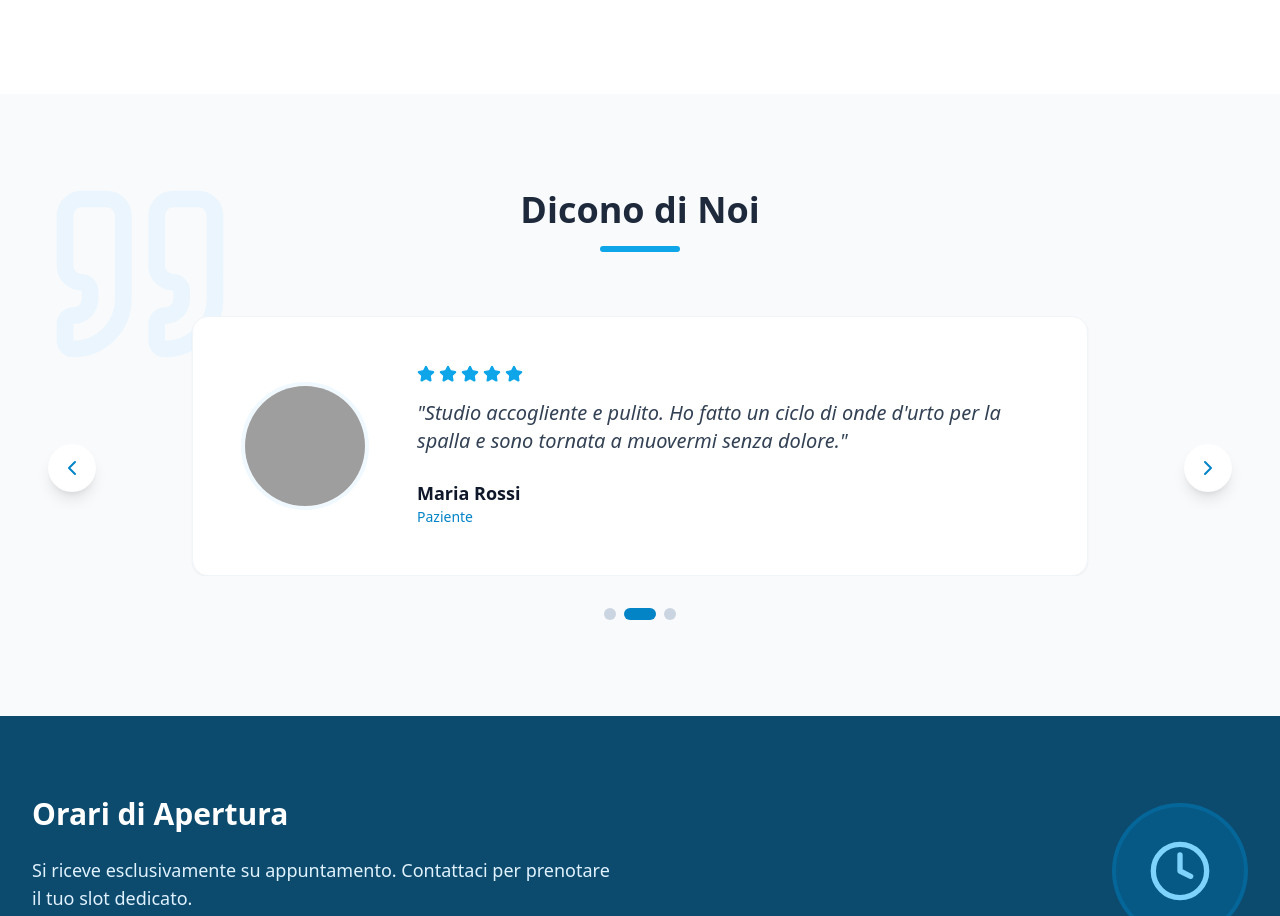
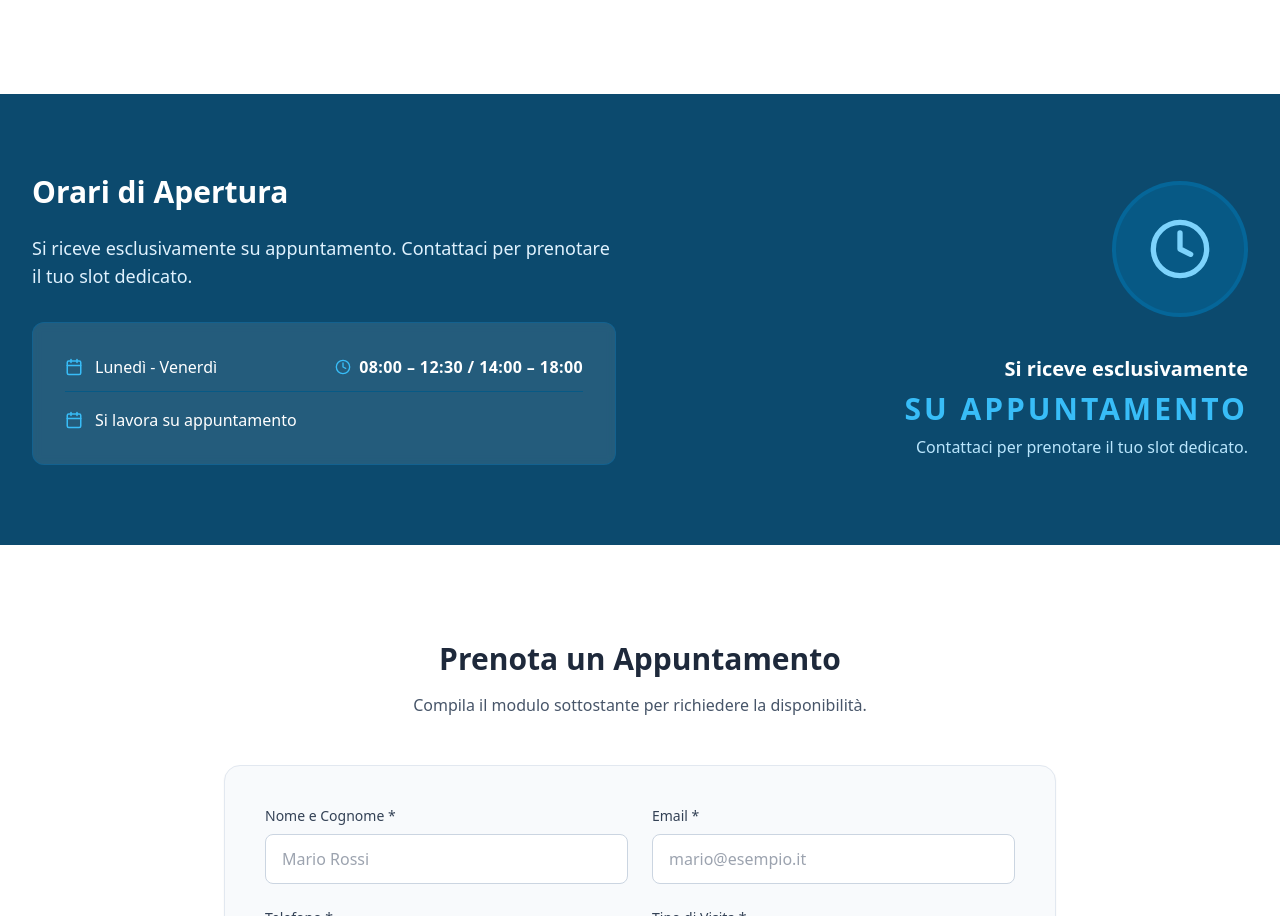
Before and after one commit to Jireno/StudioFisiosan, a React (Vite) app: page / in a window 1280 px wide. Shown: the part 4829-5745 px from the top of the page. Built offline with nearby package versions, Linux system fonts and the light colour scheme; grey boxes are pictures that could not be loaded.

Commit message:
Aggiunto favicon logo; rimossa sezione recensioni

```diff
--- a/App.tsx
+++ b/App.tsx
@@ -8,7 +8,6 @@
 import BookingForm from './components/BookingForm';
 import Footer from './components/Footer';
 import Gallery from './components/Gallery';
-import Testimonials from './components/Testimonials';
 
 function App() {
   return (
@@ -21,7 +20,6 @@
         <Therapies />
         <OtherServices />
         <Gallery />
-        <Testimonials />
         <Hours />
         <BookingForm />
       </main>
--- a/index.html
+++ b/index.html
@@ -3,6 +3,8 @@
   <head>
     <meta charset="UTF-8" />
     <meta name="viewport" content="width=device-width, initial-scale=1.0" />
+    <link rel="icon" type="image/png" href="/img/logoStudioFisiosan.png" />
+    <link rel="apple-touch-icon" href="/img/logoStudioFisiosan.png" />
     <title>Studio Fisiosan - Fisioterapia e Riabilitazione</title>
     <meta name="description" content="Studio Fisiosan: centro specializzato in fisioterapia, riabilitazione posturale, tecarterapia e massoterapia." />
     <!-- Importante: Questo script carica lo stile grafico (Tailwind) -->
```
